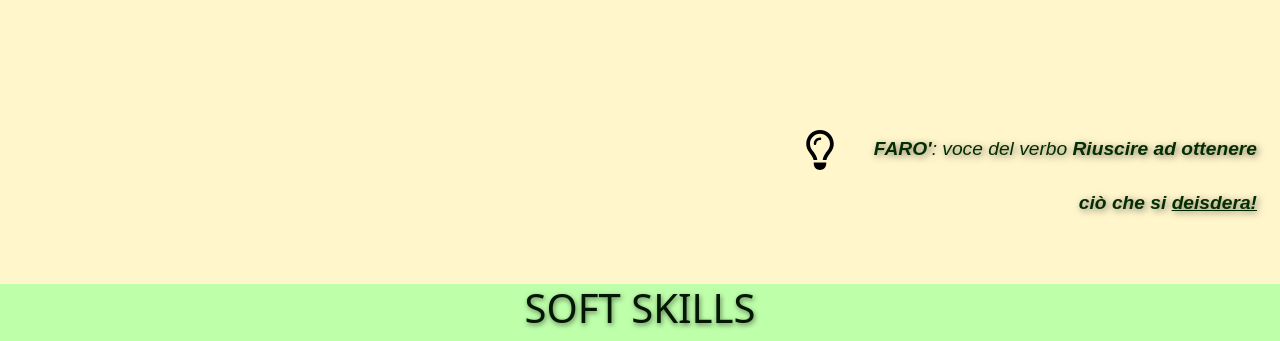
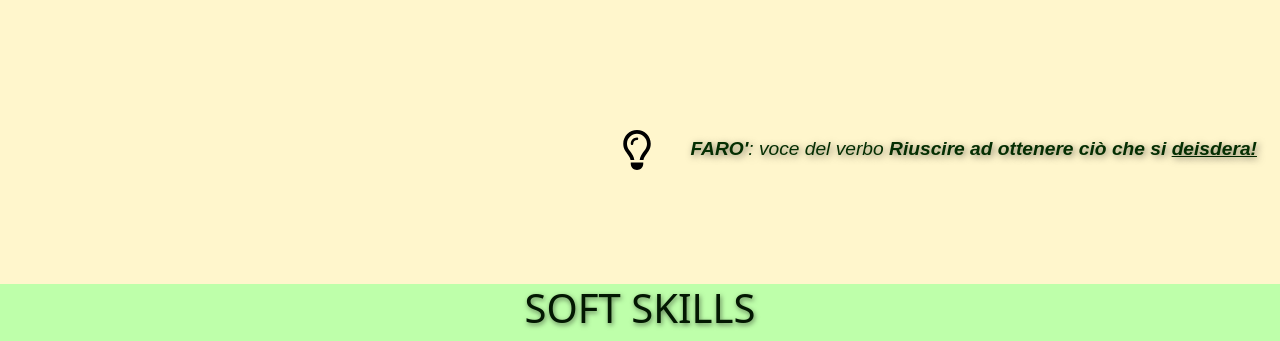
Before and after one commit to MicucciPasquale/progetto-html-css-di-micucci-pasquale, a plain HTML site: page index.html in a window 1280 px wide. Shown: the part 459-800 px from the top of the page. Drawn offline with nearby package versions, Linux system fonts and the light colour scheme.

Commit message:
modifica 21:05

```diff
--- a/index.html
+++ b/index.html
@@ -81,7 +81,7 @@
 
     <div class="third-sentence">
     <p><img src="images/svgs/regular/lightbulb.svg"
-        alt=""width="40" height="40"><strong>FARO'</strong>: voce del verbo <strong>Riuscire ad ottenere <br> ciò che si <U>deisdera!</U></strong></p>
+        alt=""width="40" height="40"><strong>FARO'</strong>: voce del verbo <strong>Riuscire ad ottenere  ciò che si <U>deisdera!</U></strong></p>
     </div>
     </div>
 
```
